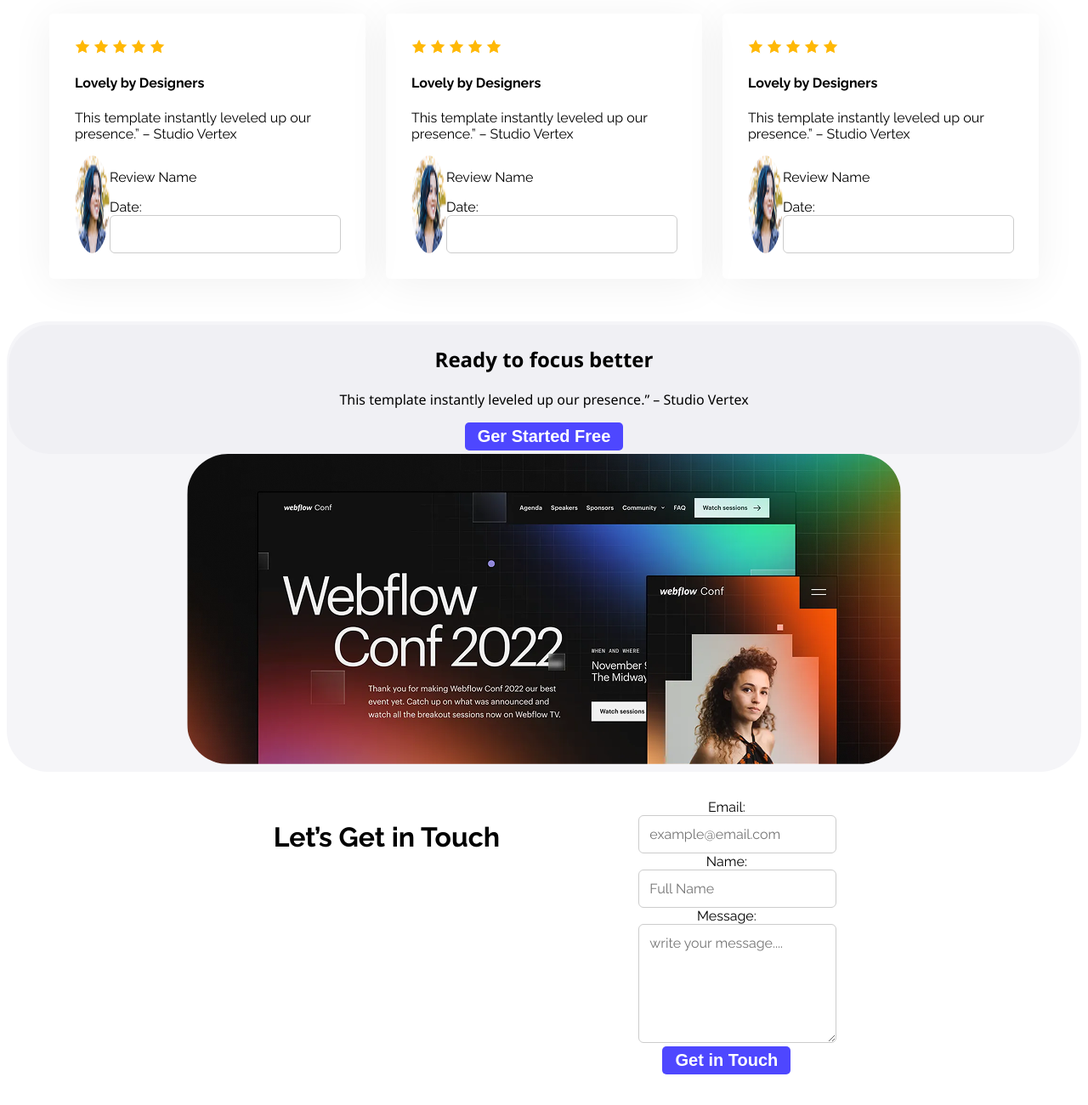
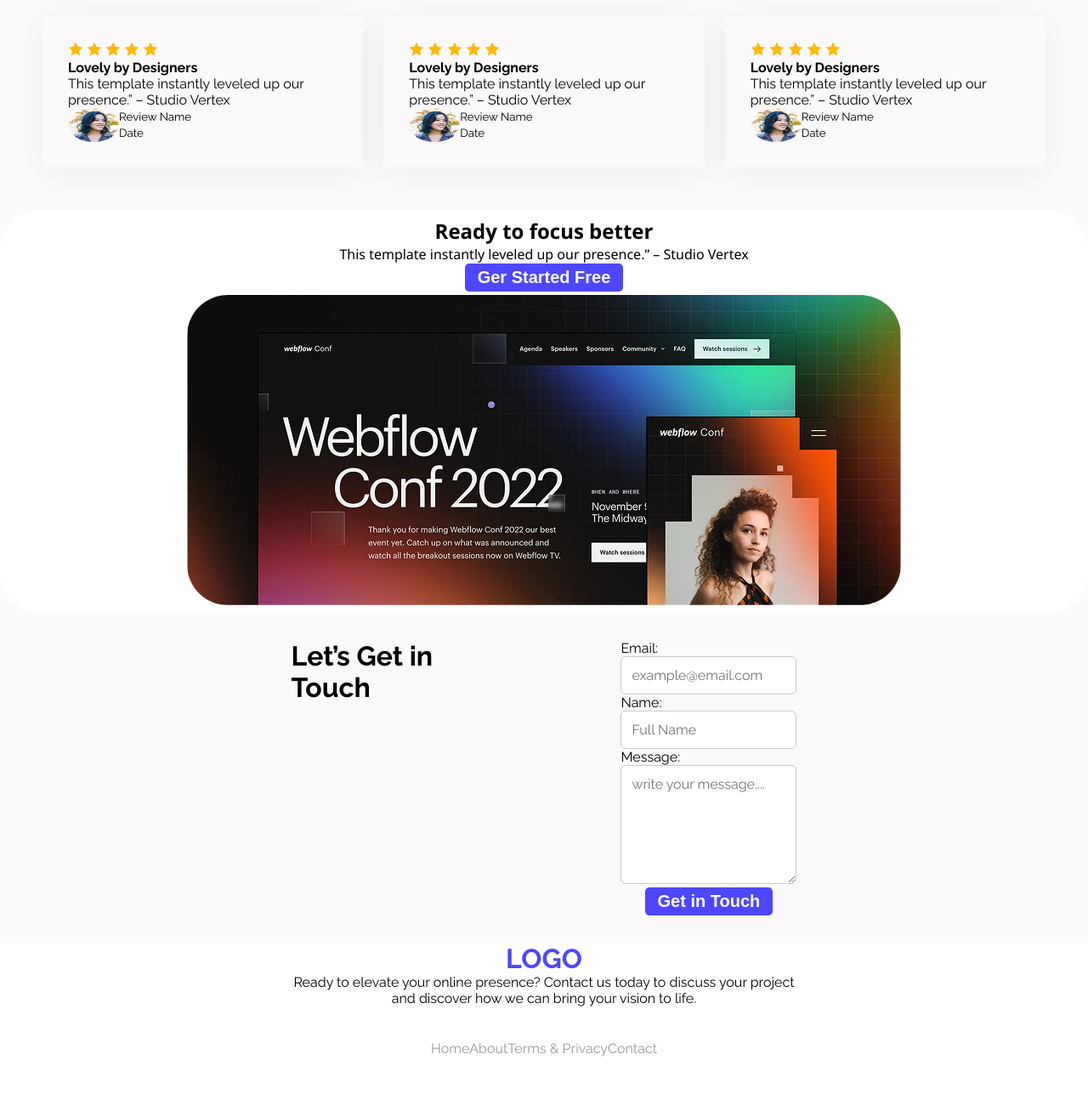
Before and after one commit to MstMahfuzaAkter/Landing_Launchpad, a plain HTML site: page index.html in a window 1280 px wide. Shown: the part 1000-2300 px from the top of the page at 85% size. Drawn offline with Linux system fonts and the light colour scheme.

Commit message:
footer added

```diff
--- a/index.html
+++ b/index.html
@@ -14,7 +14,7 @@
 </head>
 
 <body class="raleway-normal">
-    <header>
+    <header class="header">
         <nav class="nav-container">
             <h1 class="primary-color">LOGO</h1>
             <ul>
@@ -72,11 +72,8 @@
                     <div class="Review">
                         <img class="Review-img" src="images/avatar.png" alt="">
                         <div>
-                            <p>Review Name</p>
-                            <form>
-                                <label for="dob">Date:</label>
-                                <input type="text" id="dob" name="dob" required>
-                            </form>
+                           <small>Review Name</small><br>
+                            <small>Date</small>
                         </div>
                     </div>
                 </div>
@@ -92,11 +89,8 @@
                     <div class="Review">
                         <img class="Review-img" src="images/avatar.png" alt="">
                         <div>
-                            <p>Review Name</p>
-                            <form>
-                                <label for="dob">Date:</label>
-                                <input type="text" id="dob" name="dob" required>
-                            </form>
+                            <small>Review Name</small><br>
+                            <small>Date</small>
                         </div>
                     </div>
                 </div>
@@ -112,11 +106,8 @@
                     <div class="Review">
                         <img class="Review-img" src="images/avatar.png" alt="">
                         <div>
-                            <p>Review Name</p>
-                            <form>
-                                <label for="dob">Date:</label>
-                                <input type="text" id="dob" name="dob" required>
-                            </form>
+                            <small>Review Name</small><br>
+                            <small>Date</small>
                         </div>
                     </div>
                 </div>
@@ -139,7 +130,7 @@
         <section class="contact-section">
             <div class="touch-container">
                 <div>
-                    <h1>Let’s Get in Touch</h1>
+                    <h1>Let’s Get in <br>Touch</h1>
                 </div>
 
                 <div>
@@ -166,7 +157,18 @@
         </section>
 
     </main>
-    <footer></footer>
+    <footer class="footer">
+        <div class="logo">
+            LOGO
+        </div>
+        <p>Ready to elevate your online presence? Contact us today to discuss your project <br>and discover how we can bring your vision to life.</p>
+        <nav class="footer-nav">
+            <ul><a href="">Home</a></ul>
+            <ul><a href="">About</a></ul>
+            <ul><a href="">Terms & Privacy</a></ul>
+            <ul><a href="">Contact</a></ul>
+        </nav>
+    </footer>
 </body>
 
 </html>
--- a/styles/Landing.css
+++ b/styles/Landing.css
@@ -1,3 +1,13 @@
+* {
+    margin: 0;
+    padding: 0;
+    box-sizing: border-box;
+}
+
+main {
+    background-color: #ebe5e53a;
+}
+
 .raleway-normal {
     font-family: "Raleway", sans-serif;
     font-optical-sizing: auto;
@@ -5,11 +15,14 @@
     font-style: normal;
 }
 
-.nav-container {
+nav {
     display: flex;
-    text-align: center;
+    align-items: center;
     justify-content: space-between;
-    margin: 0 200px;
+    margin: 0px 200px;
+    padding: 40px 100px;
+
+
 
 }
 
@@ -45,11 +58,11 @@ nav ul li a {
     font-weight: bolder;
 }
 
-header {
+.header {
     background-image: url(../images/Hero-bg.png);
     background-repeat: no-repeat;
     background-position: center;
-    padding: 30px;
+    height: 50vh;
 }
 
 .action-container {
@@ -108,6 +121,7 @@ header {
 .Review {
     display: flex;
     flex-wrap: wrap;
+    text-align: left;
 
 }
 
@@ -125,12 +139,14 @@ header {
 
 .Review-img {
 
+    width: 60px;
+    height: 40px;
     border-radius: 50%;
 }
 
 .ready {
-    background-color: #edecf28b;
-    padding: 4px 2px;
+    background-color: #FFFFFF;
+    padding: 4px 4px;
     text-align: center;
     font-family: 'Segoe UI', sans-serif;
     border-radius: 48px;
@@ -145,12 +161,13 @@ header {
     padding: 40px;
 }
 
-.touch-container{
+.touch-container {
     display: flex;
     justify-content: space-around;
     text-align: center;
     margin: 0 200px;
 }
+
 .contact-section {
     margin: auto;
     padding: 2rem;
@@ -173,6 +190,47 @@ textarea {
     font-family: inherit;
 }
 
+.form-group {
+    text-align: left;
+}
+
 .btn-primary:hover {
     background-color: #d62839;
 }
+
+.touch-container h1 {
+    text-align: left;
+    justify-content: center;
+}
+
+.footer {
+    background-color: #FFFFFF;
+    text-align: center;
+
+
+}
+
+.logo {
+    color: #4E47FF;
+    font-size: xx-large;
+    font-weight: bolder;
+}
+
+.footer p {
+    justify-content: left;
+}
+
+.footer-nav {
+    display: flex;
+    justify-content: center;
+    text-align: center;
+}
+
+.footer-nav a {
+    text-decoration: none;
+    color: #9b9a9a;
+    gap: 20px;
+}
+.footer-nav a:hover{
+    background-color: #d62839;
+}
```
Lines whose indentation alone changed are shown as unchanged.
